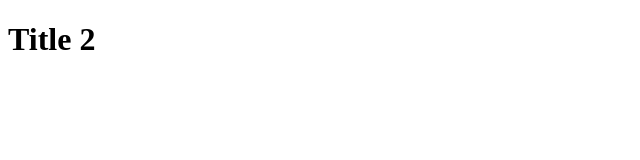
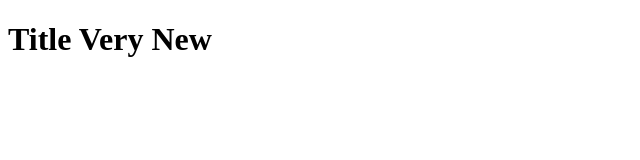
Before and after one commit to c4rlosviteri/git-workshop, a plain HTML site: page index.html in a window 1280 px wide. Shown: the whole page, without its empty margins (0-640 px from the left). Drawn offline with Linux system fonts and the light colour scheme.

Commit message:
Update title

```diff
--- a/index.html
+++ b/index.html
@@ -7,6 +7,6 @@
   <title>Document</title>
 </head>
 <body>
-  <h1>Title 2</h1>
+  <h1>Title Very New</h1>
 </body>
 </html>
```
